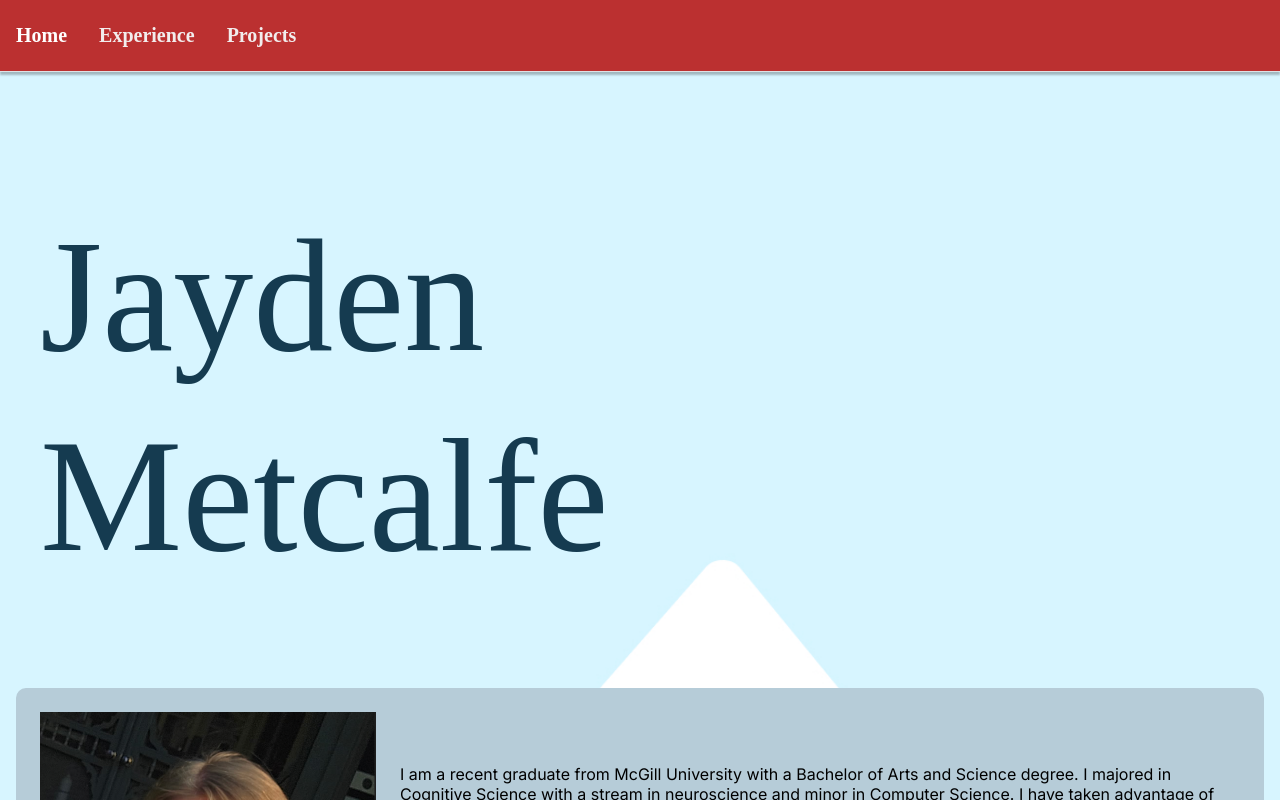
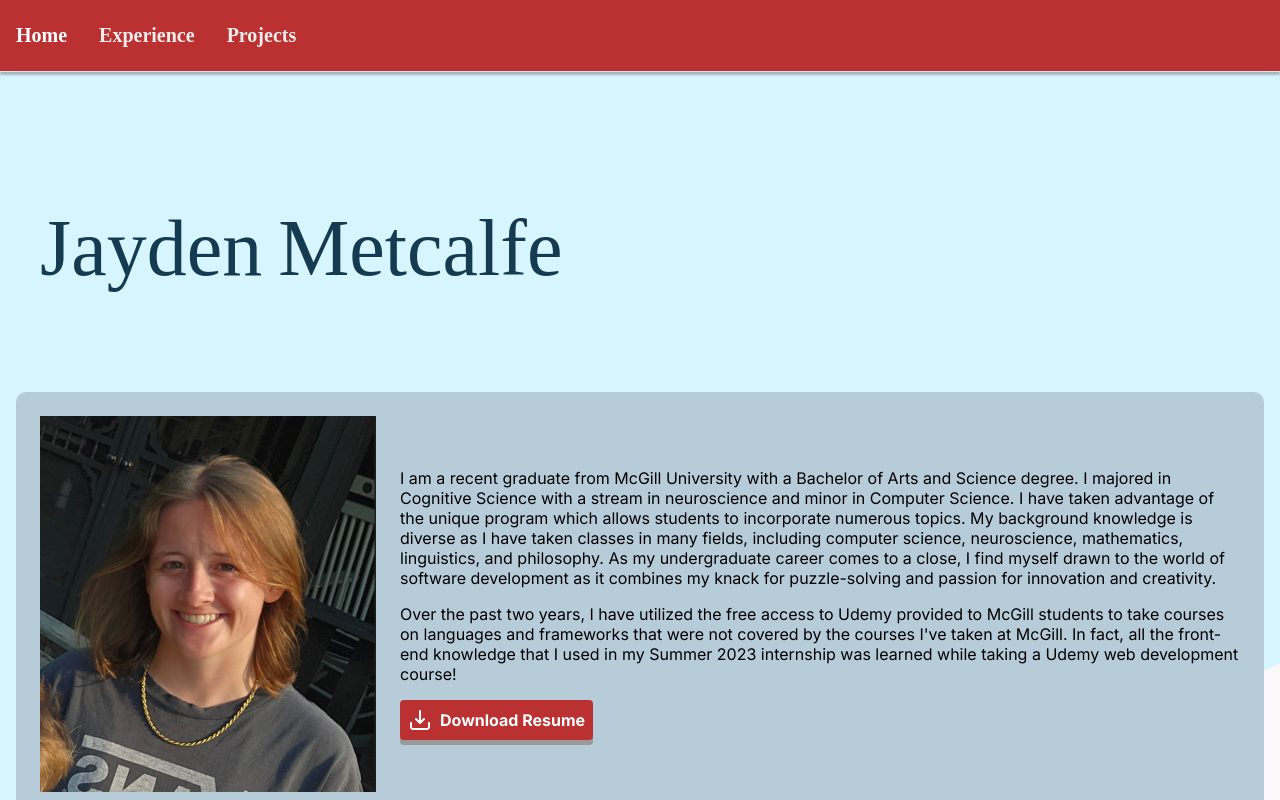
Before and after one commit to jaydenmetcalfe17/HTML-Portfolio, a React (Vite) app: page / in a window 1280 px wide. Shown: the top 800 px of the page. Built offline with nearby package versions, Linux system fonts and the light colour scheme; a web font is replaced by a local one.

Commit message:
Changing name size

```diff
--- a/src/assets/styles/homepage.scss
+++ b/src/assets/styles/homepage.scss
@@ -15,12 +15,14 @@ $lightblue-box-color: #B6CCD8;
 
 .name{
     display: flex;
-    flex-direction: column;
+    // flex-direction: column;
+    gap: 1rem;
 }
 .big-name{
     color: $blue-color;
     font-family: "Shrikhand", serif;
-    font-size: 10rem;
+    // font-size: 10rem;
+    font-size: 5rem;
     text-align: left;
 }
 
```
